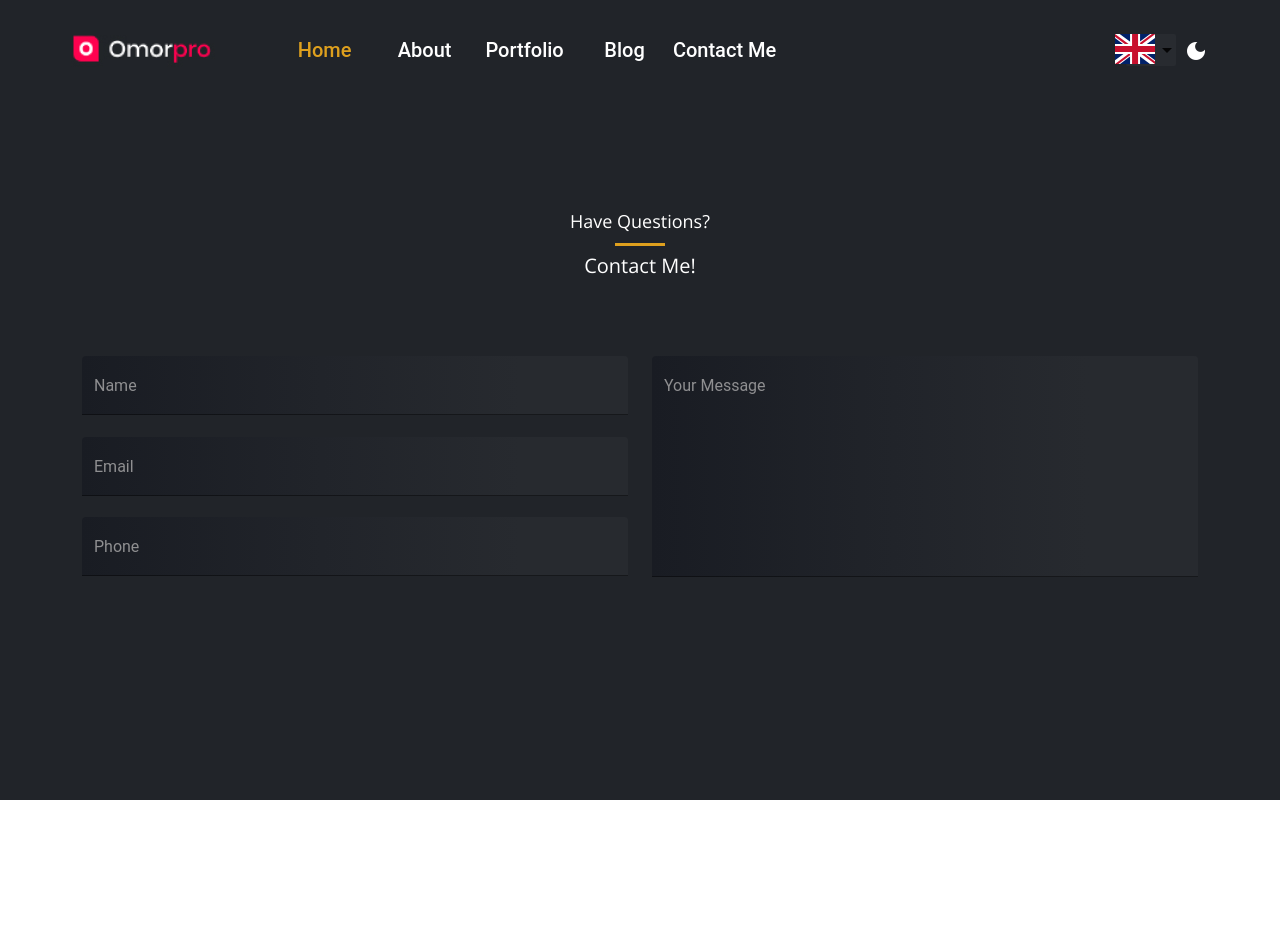
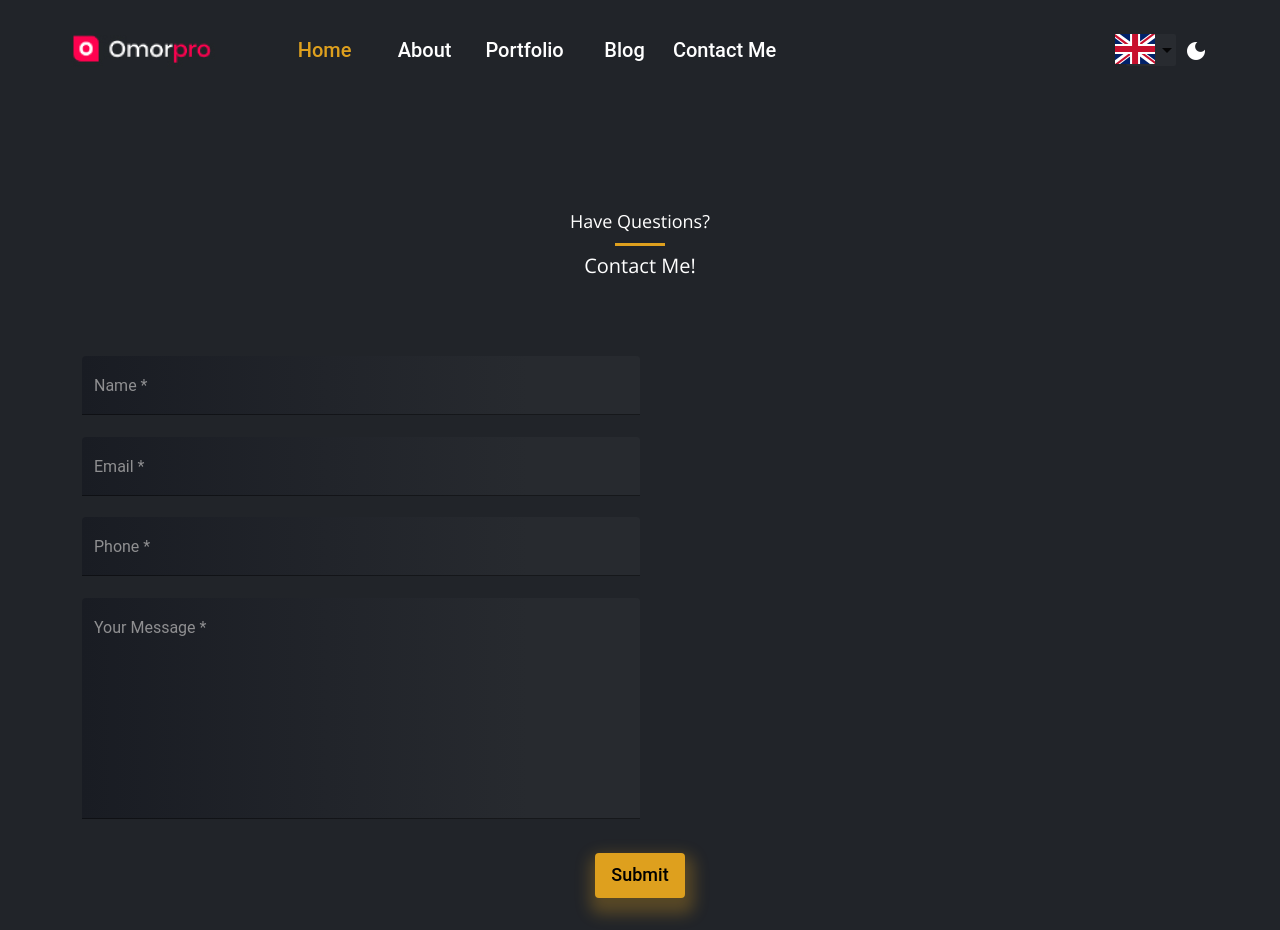
Before and after one commit to mauroNbome/angular-portfolio, an Angular app: page /contactme in a window 1280 px wide. Before the commit the page ends 800 px from the top, so only its background shows below. Built offline with nearby package versions, Linux system fonts and the light colour scheme.

Commit message:
great advance in contact page

```diff
--- a/src/app/app.component.scss
+++ b/src/app/app.component.scss
@@ -1,7 +1,13 @@
 .wrap-padding {
   padding-left: 5%;
   padding-right: 5%;
-  padding-top: 100px;
+  padding-top: 50px;
   background-color: #212429;
   min-height: calc(100% - 100px);
 }
+
+@media (min-width: 768px) {
+  .wrap-padding {
+    padding-top: 100px;
+  }
+}
--- a/src/app/app.module.ts
+++ b/src/app/app.module.ts
@@ -9,6 +9,7 @@
 import { SidenavService } from './components/sidenav/sidenav.service';
 import { LayoutsModule } from './layouts/layouts.module';
 import { LayoutModule } from '@angular/cdk/layout';
+import { FormsModule, ReactiveFormsModule } from '@angular/forms';
 @NgModule({
   declarations: [AppComponent],
   imports: [
--- a/src/app/layouts/contact-me/contact-me.component.html
+++ b/src/app/layouts/contact-me/contact-me.component.html
@@ -5,25 +5,26 @@
     <div class="label2">Contact Me!</div>
   </div>
   <div class="row form-wrap">
+    <form [formGroup]="formController">
       <div class="col-12 col-md-6">
         <div class="input-wrap">
           <mat-form-field appearance="fill">
             <mat-label>Name</mat-label>
-          <input matInput />
+            <input matInput formControlName="name" />
           </mat-form-field>
         </div>
 
         <div class="input-wrap">
           <mat-form-field appearance="fill">
             <mat-label>Email</mat-label>
-          <input matInput />
+            <input matInput formControlName="email" />
           </mat-form-field>
         </div>
 
         <div class="input-wrap">
           <mat-form-field appearance="fill">
             <mat-label>Phone</mat-label>
-          <input matInput />
+            <input matInput formControlName="phone" />
           </mat-form-field>
         </div>
       </div>
@@ -31,9 +32,18 @@
         <div class="input-wrap">
           <mat-form-field appearance="fill">
             <mat-label>Your Message</mat-label>
-          <textarea style="resize: none" matInput></textarea>
+            <textarea
+              style="resize: none"
+              matInput
+              formControlName="message"
+            ></textarea>
           </mat-form-field>
         </div>
       </div>
+
+      <div class="button-container">
+        <button mat-flat-button>Submit</button>
+      </div>
+    </form>
   </div>
 </div>
--- a/src/app/layouts/contact-me/contact-me.component.scss
+++ b/src/app/layouts/contact-me/contact-me.component.scss
@@ -28,6 +28,11 @@
   }
 }
 
+input,
+textarea {
+  color: white;
+}
+
 .form-wrap {
   margin-top: 70px;
   .input-wrap {
@@ -42,6 +47,21 @@
     }
   }
 }
+
+// mat-label focused style
+::ng-deep {
+  .mat-form-field.mat-focused .mat-form-field-label {
+    color: #dea01e !important;
+  }
+
+  // mat-input focused color
+
+  .mat-form-field-appearance-outline.mat-focused .mat-form-field-outline-thick {
+    color: #dea01e !important;
+  }
+}
+
+// Color of mat form.
 ::ng-deep {
   .mat-form-field-appearance-fill .mat-form-field-flex {
     background: rgb(25, 28, 35);
@@ -55,9 +75,6 @@
 }
 
 ::ng-deep {
-  .mat-form-field-appearance-outline .mat-form-field-outline {
-    color: white !important;
-  }
   mat-form-field {
     .mat-hint,
     input,
@@ -68,7 +85,31 @@
   }
 }
 
-// mat-input focused color
-.mat-form-field-appearance-outline.mat-focused .mat-form-field-outline-thick {
-  color: red !important;
+// border bottom line
+::ng-deep.mat-form-field.mat-focused .mat-form-field-ripple {
+  background-color: #dea01e !important;
 }
+
+// mat-input caret color
+.mat-input-element {
+  caret-color: #dea01e !important;
+}
+
+.button-container {
+  display: flex;
+  align-items: center;
+  justify-content: center;
+  width: 100%;
+  height: 70px;
+  margin-bottom: 20px;
+  button {
+    background-color: #dea01e;
+    color: #000;
+    height: 45px;
+    font-weight: 500;
+    font-size: 18px;
+    box-shadow: 2px 9px 15px 7px rgba(222, 160, 30, 0.29);
+    -webkit-box-shadow: 2px 9px 15px 7px rgba(222, 160, 30, 0.29);
+    -moz-box-shadow: 2px 9px 15px 7px rgba(222, 160, 30, 0.29);
+  }
+}
--- a/src/app/layouts/contact-me/contact-me.component.ts
+++ b/src/app/layouts/contact-me/contact-me.component.ts
@@ -1,15 +1,42 @@
 import { Component, OnInit } from '@angular/core';
+import {
+  FormBuilder,
+  FormControl,
+  FormGroup,
+  Validators,
+} from '@angular/forms';
 
 @Component({
   selector: 'app-contact-me',
   templateUrl: './contact-me.component.html',
-  styleUrls: ['./contact-me.component.scss']
+  styleUrls: ['./contact-me.component.scss'],
 })
 export class ContactMeComponent implements OnInit {
-
-  constructor() { }
+  formController: any;
+  constructor(private fb: FormBuilder) {}
 
   ngOnInit(): void {
+    this.formController = new FormGroup({
+      name: new FormControl('', {
+        validators: Validators.required,
+        updateOn: 'blur',
+      }),
+      email: new FormControl('', {
+        validators: Validators.required,
+        updateOn: 'blur',
+      }),
+      phone: new FormControl('', {
+        validators: Validators.required,
+        updateOn: 'blur',
+      }),
+      message: new FormControl('', {
+        validators: Validators.required,
+        updateOn: 'blur',
+      }),
+    });
   }
 
+  submit() {
+    console.log(this.formController);
+  }
 }
--- a/src/app/layouts/layouts.module.ts
+++ b/src/app/layouts/layouts.module.ts
@@ -6,6 +6,7 @@
 import { BlogComponent } from './blog/blog.component';
 import { ContactMeComponent } from './contact-me/contact-me.component';
 import { MaterialModule } from '../material.module';
+import { FormsModule, ReactiveFormsModule } from '@angular/forms';
 
 @NgModule({
   declarations: [
@@ -15,7 +16,7 @@
     BlogComponent,
     ContactMeComponent,
   ],
-  imports: [CommonModule, MaterialModule],
+  imports: [CommonModule, MaterialModule, FormsModule, ReactiveFormsModule],
   exports: [
     HomeComponent,
     AboutComponent,
--- a/src/app/services/ui.service.ts
+++ b/src/app/services/ui.service.ts
@@ -19,7 +19,7 @@
   ngOnInit(): void {
     // setLangFromLS()
     // setColorModeFromLS()
-    // Are called from header component.
+    // Those are called from header component.
   }
 
   // Handling of darkmode
```
Lines whose indentation alone changed are shown as unchanged.
